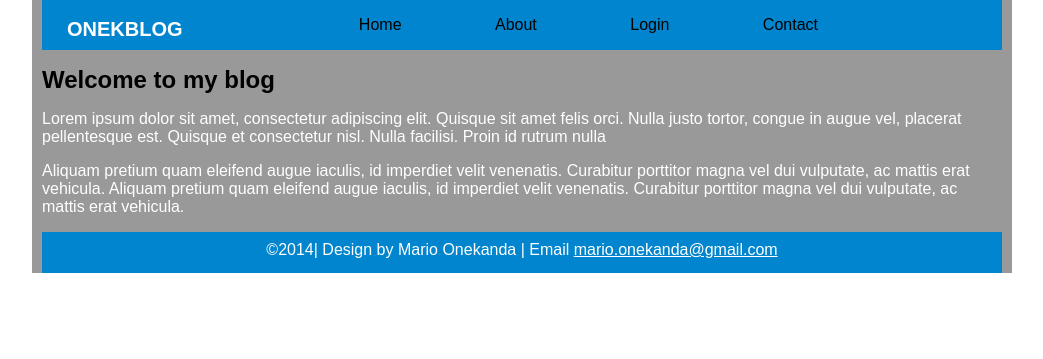
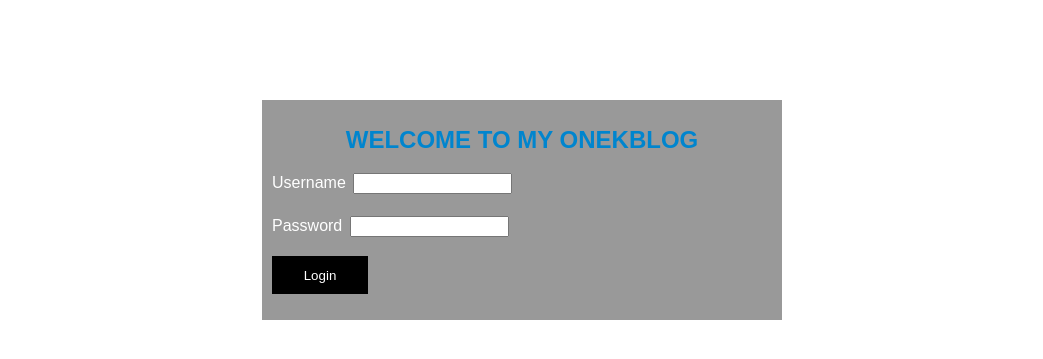
Before and after one commit to onekweb/Blog-in-PHP2014, a PHP site: page / in a window 1280 px wide. Shown: the top 359 px of the page, without its empty margins (118-1161 px from the left). Run offline with PHP 8.4, Linux system fonts and the light colour scheme.

Commit message:
database dump and login connection

```diff
--- a/css/main.css
+++ b/css/main.css
@@ -3,6 +3,53 @@ body{
     font:12px;
     margin: 0;
     padding: 0;
+    color: #000;
+}
+
+
+
+#myform
+{
+    width: 500px;
+    height: auto;
+    background: #999;
+    position: relative;
+    top: 100px;
+    margin: auto;
+    padding: 10px;
+}
+
+#myform h1
+{
+    color: #0085ce;
+    font-size: 1.5em;
+    text-align: center;
+    text-transform: uppercase;
+}
+
+#myform p
+{
+    color: #fff;
+}
+
+.error-msg
+{
+    color: "red;";
+}
+
+.myinput
+{
+    width: 151px;
+    margin: 3px;
+}
+
+.submitbtn
+{
+    background: #000;
+    color: #fff;
+    width: 96px;
+    height: 38px;
+    border: none;
 }
 
 #container
--- /dev/null
+++ b/includes/error-msg.php
@@ -0,0 +1,4 @@
+<?php
+ini_set('display_errors', 1);
+error_reporting(E_ALL);
+?>
--- a/index.php
+++ b/index.php
@@ -1,6 +1,37 @@
+<?php session_start(); ?>
+<?php include("includes/error-msg.php");?>
 <?php
-ini_set('display_errors', 1);
-error_reporting(E_ALL);
+if(isset($_POST['submit']))
+{
+    $username = $_POST['username'];
+    $password = $_POST['password'];
+    //Include connection
+    include("connection/db.php");
+    if(empty($username)){
+        echo "Please enter your username";
+    }elseif(empty($password)){
+        echo "Please enter your password";
+    }
+
+    else{
+
+        $username  = strip_tags($username);
+        $username = $db->real_escape_string($username);
+        $password  = strip_tags($password);
+        $password = $db->real_escape_string($password);
+        $password = md5($password);
+        $query = $db->query("SELECT id, username FROM users WHERE username='$username' AND password='$password'")or die("error");
+        if($query->num_rows ===1){
+            while($row = $query->fetch_object()){
+            $_SESSION['id'] = $row->id;
+            header('Location: includes/login.php');
+            exit();
+            }
+        }else{
+            echo "The username doesn't exit";
+        }
+    }
+}
 ?>
 <!DOCTYPE html PUBLIC "-//W3C//DTD XHTML 1.0 Strict//EN" "http://www.w3.org/TR/xhtml1/DTD/xhtml1-strict.dtd">
 
@@ -10,48 +41,23 @@ error_reporting(E_ALL);
     <link rel="stylesheet" type="text/css" href="css/main.css" />
 </head>
 <body>
-    <!--#container-->
-    <div id="container">
+            <!--#form-->
+                <form action="index.php" method="post" id="myform">
+                    <h1>Welcome to my Onekblog</h1>
+                    <p>
+                        <label>Username</label>
+                        <input type="name" name="username" class="myinput"/>
+                    </p>
+                    <p>
+                        <label>Password</label>
+                        <input type="password" name="password" class="myinput"/>
+                    </p>
+                    <p>
+                        <input type="submit" name="submit" value="Login" class="submitbtn"/>
+                    </p>
 
-        <!--#head-->
-        <div id="head">
-            <!--#logo-->
-            <div id="logo"><a href="index.php">Onekblog</a></div>
-            <!--#end logo-->
-            <!--#menu-->
-            <div id="mainmenu">
-                <ul>
-                    <li><a href="index.php">Home</a></li>
-                    <li><a href="includes/about.php">About</a></li>
-                    <li><a href="includes/login.php">Login</a></li>
-                    <li><a href="includes/contact.php">Contact</a></li>
-                </ul>
-            <!--#end menu-->
-            </div>
-        </div>
-        <!--end head-->
-
-        <!--#content-->
-        <div id="content">
-            <!--#content-top-->
-            <div id="content-top">
-                <h1>Welcome to my blog</h1>
-                <p>Lorem ipsum dolor sit amet, consectetur adipiscing elit. Quisque sit amet felis orci. Nulla justo tortor, congue in augue vel,
-                placerat pellentesque est. Quisque et consectetur nisl. Nulla facilisi. Proin id rutrum nulla
-                </p>
-                 <p>Aliquam pretium quam eleifend augue iaculis, id imperdiet velit venenatis. Curabitur porttitor magna vel dui vulputate, ac mattis erat vehicula.
-                    Aliquam pretium quam eleifend augue iaculis, id imperdiet velit venenatis. Curabitur porttitor magna vel dui vulputate, ac mattis erat vehicula.
-                 </p>
-            </div>
-        <!--end #content-top-->
-
-
-        <!--#footer-->
-       <?php include("includes/footer.php");?>
-        <!--end #footer -->
-
-        <!--end #content-->
-        </div>
+                </form>
+            <!--end #form-->
     </div>
 </body>
 </html>
```
Also changed, not shown: connection/db.php (+2 -8 lines), database/blog-php2014.sql (added, +87 -0 lines), includes/about.php (+2 -19 lines), includes/contact.php (+2 -19 lines), includes/head.php (added, +18 -0 lines), includes/login.php (+36 -16 lines), includes/logout.php (+7 -53 lines).
